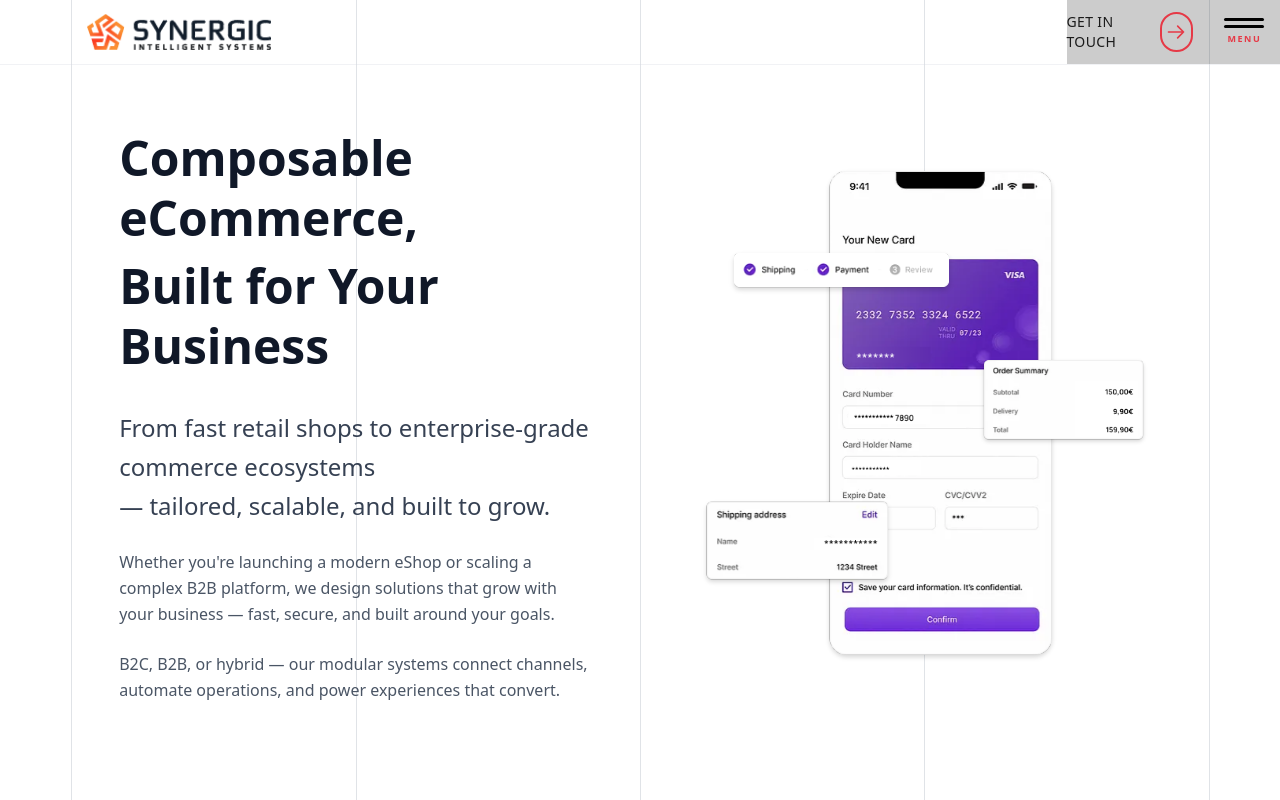
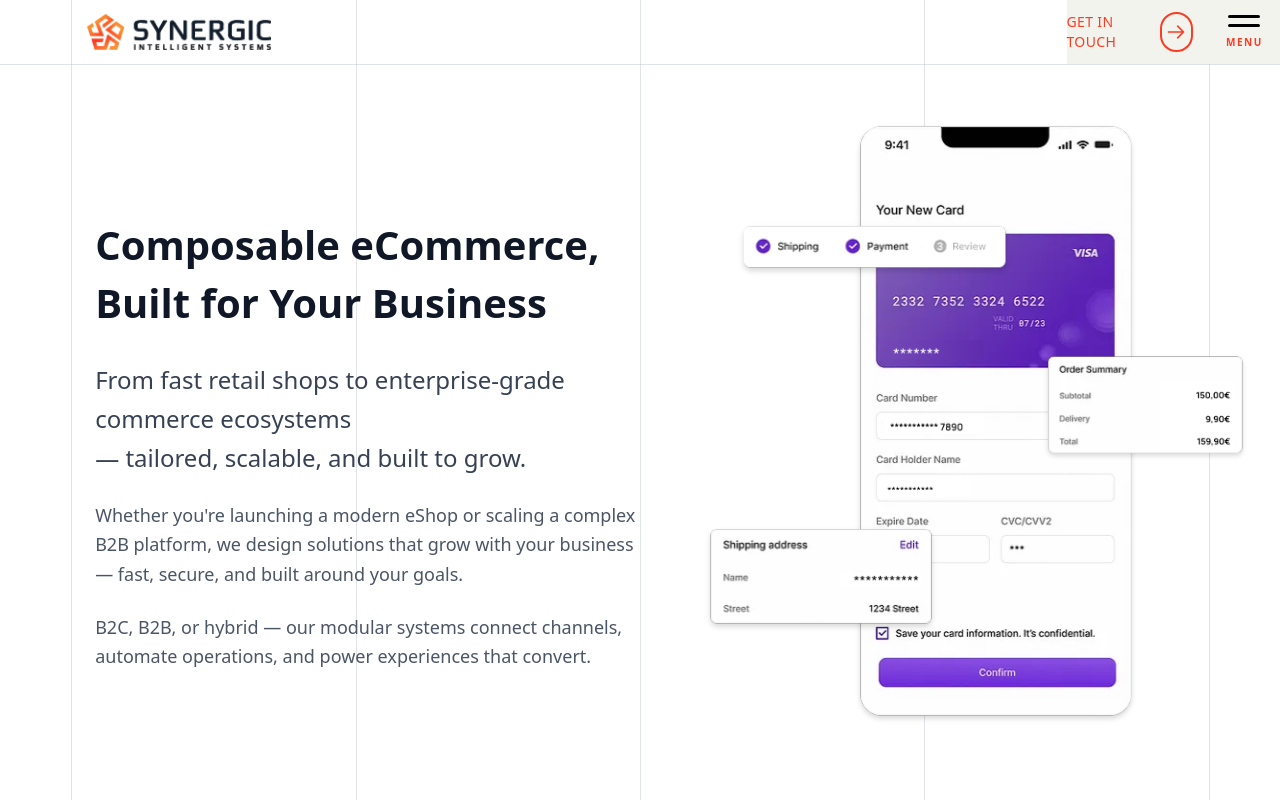
Before and after one commit to abdullah-fareed1/synergic, a Next.js app: page /b2c in a window 1280 px wide. Shown: the top 800 px of the page. Built offline with nearby package versions, Linux system fonts and the light colour scheme.

Commit message:
QA: Updates to B2C Page design

```diff
--- a/app/b2c/components/Navbar.tsx
+++ b/app/b2c/components/Navbar.tsx
@@ -7,18 +7,14 @@ type NavbarProps = {
 export default function Navbar({ onMenuClick }: NavbarProps) {
   return (
     <nav className="absolute top-0 left-0 right-0 z-20">
-      {/* Grid overlay for desktop */}
       <div className="hidden lg:block absolute inset-0 pointer-events-none">
-        {/* Horizontal line - height is 1/18 of viewport width to make squares */}
-        <div className="absolute left-0 right-0 h-px bg-gray-300 opacity-30" style={{ top: 'calc(100vw / 20)' }} />
+        <div className="absolute left-0 right-0 h-px bg-gray-400 opacity-30" style={{ top: 'calc(100vw / 20)' }} />
       </div>
-
-      {/* Mobile horizontal line */}
-      <div className="lg:hidden absolute left-0 right-0 h-px bg-gray-300 opacity-30" style={{ top: 60 }} />
+      <div className="lg:hidden absolute left-0 right-0 h-px bg-gray-400 opacity-30" style={{ top: 60 }} />
 
       <div className="relative flex items-start justify-between" style={{ height: 'calc(100vw / 20)' }}>
         {/* Desktop Logo */}
-        <div className="hidden lg:flex items-center absolute left-[5.56%] top-0 bottom-0 pl-4">
+        <div className="hidden lg:flex items-center absolute left-[5.56%] top-0 bottom-0 pl-4 cursor-pointer">
           <img
             src="logos/synergic-b2c-logo.png"
             alt="Synergic Intelligent Systems"
@@ -28,7 +24,7 @@ export default function Navbar({ onMenuClick }: NavbarProps) {
         </div>
 
         {/* Mobile Logo */}
-        <div className="lg:hidden flex items-center px-4 py-4">
+        <div className="lg:hidden flex items-center px-4 py-4 cursor-pointer">
           <img
             src="logos/synergic-b2c-logo.png"
             alt="Synergic Intelligent Systems"
@@ -39,7 +35,7 @@ export default function Navbar({ onMenuClick }: NavbarProps) {
 
         {/* Desktop Get in Touch */}
         <div
-          className="hidden lg:flex items-center justify-end absolute top-0 bottom-0 pr-4 gap-3 cursor-pointer hover:opacity-80 transition bg-black/20"
+          className="hidden lg:flex items-center justify-end absolute top-0 bottom-0 pr-4 gap-3 cursor-pointer hover:opacity-80 transition bg-[#F3F3EE]"
           style={{
             right: '5.56%',
             width: 'calc(5.56% * 2)'
@@ -47,20 +43,20 @@ export default function Navbar({ onMenuClick }: NavbarProps) {
         >
           <span
             className="text-sm font-medium tracking-wide uppercase"
-            style={{ color: '#1A1A1A' }}
+            style={{ color: 'var(--brand-red)' }}
           >
             Get in Touch
           </span>
           <div
             className="w-10 h-10 rounded-full flex items-center justify-center transition border-2"
             style={{
-              borderColor: "#E63946",
+              borderColor: "var(--brand-red)",
               backgroundColor: 'transparent'
             }}
           >
             <svg
               className="w-5 h-5"
-              style={{ color: "#E63946" }}
+              style={{ color: "var(--brand-red)" }}
               fill="none"
               stroke="currentColor"
               viewBox="0 0 24 24"
@@ -78,31 +74,31 @@ export default function Navbar({ onMenuClick }: NavbarProps) {
         {/* Desktop Menu */}
         <button
           onClick={onMenuClick}
-          className="hidden lg:flex absolute right-0 top-0 bottom-0 flex-col items-center justify-center hover:opacity-80 transition bg-black/20"
+          className="hidden lg:flex absolute right-0 top-0 bottom-0 flex-col items-center justify-center hover:opacity-80 transition bg-[#F3F3EE] cursor-pointer"
           style={{ width: '5.56%' }}
         >
-          <div className="flex flex-col items-center gap-1">
-            <div className="flex flex-col gap-1">
-              <div className="bg-black w-10 h-0.75 rounded-sm" />
-              <div className="bg-black w-10 h-0.75 rounded-sm" />
-            </div>
+          <div className="flex flex-col items-center gap-2">
+            <svg width="32" height="12" viewBox="0 0 32 12" fill="none">
+              <rect x="0" y="0" width="32" height="3" rx="1.5" fill="black" />
+              <rect x="0" y="9" width="32" height="3" rx="1.5" fill="black" />
+            </svg>
             <span
-              className="uppercase font-semibold"
+              className="uppercase font-bold"
               style={{
-                color: "#E63946",
-                fontSize: "9px",
+                color: "var(--brand-red)",
+                fontSize: "10px",
                 letterSpacing: "1.55px",
               }}
             >
               MENU
             </span>
-          </div>
+            </div>
         </button>
 
         {/* Mobile Menu Button */}
         <button
           onClick={onMenuClick}
-          className="lg:hidden flex flex-col items-center justify-center hover:opacity-80 transition bg-black/20"
+          className="lg:hidden flex flex-col items-center justify-center hover:opacity-80 transition bg-black/20 cursor-pointer"
           style={{ width: 'calc(100vw / 6)', height: 60 }}
         >
           <div className="flex flex-col items-center gap-1">
--- a/app/b2c/sections/HeroSection.tsx
+++ b/app/b2c/sections/HeroSection.tsx
@@ -20,14 +20,10 @@ export default function HeroSection() {
               Composable eCommerce,{" "}
               <span className="block mt-1">Built for Your Business</span>
             </h1>
-
             <p className="text-2xl leading-relaxed mb-4 text-gray-700">
               From fast retail shops to enterprise-grade commerce ecosystems — tailored, scalable, and built to grow.
             </p>
-
-
           </div>
-
           <div className="w-full flex justify-center">
             <img
               src="images/b2c-mobile.svg"
@@ -49,7 +45,7 @@ export default function HeroSection() {
         {isMenuOpen && <MobileMenu onClose={() => setIsMenuOpen(false)} />}
       </section>
 
-      {/* DESKTOP VERSION */}
+      {/* DESKTOP */}
       <div className="hidden lg:block relative bg-white">
         <Navbar onMenuClick={() => setIsMenuOpen(true)} />
 
@@ -60,32 +56,29 @@ export default function HeroSection() {
           desktopOnly={true}
         >
           <GridContainer className="min-h-screen">
-            {/* Left Column - Content */}
-            <GridCol span="AB" className="flex flex-col justify-center p-12 py-32">
-              <h1 className="text-4xl xl:text-5xl font-extrabold leading-tight mb-8 text-gray-900">
+            <GridCol span="AB" className="flex flex-col pl-6 mt-20 pt-35">
+              <h1 className="text-4xl xl:text-[40px] font-extrabold leading-tight mb-8 text-gray-900">
                 Composable eCommerce,{" "}
                 <span className="block mt-2">Built for Your Business</span>
               </h1>
 
               <p className="text-2xl leading-relaxed mb-6 text-gray-700 max-w-3xl">
-                From fast retail shops to enterprise-grade commerce ecosystems <br></br>— tailored, scalable, and built to grow.
+                From fast retail shops to enterprise-grade commerce ecosystems <br/>— tailored, scalable, and built to grow.
               </p>
 
-              <p className="text-l leading-relaxed mb-6 text-gray-600 max-w-xl">
+              <p className="text-lg leading-relaxed mb-6 text-gray-600 max-w-xl">
                 Whether you're launching a modern eShop or scaling a complex B2B platform, we design solutions that grow with your business — fast, secure, and built around your goals.
               </p>
 
-              <p className="text-l leading-relaxed text-gray-600 max-w-xl">
+              <p className="text-lg leading-relaxed text-gray-600 max-w-xl">
                 B2C, B2B, or hybrid — our modular systems connect channels, automate operations, and power experiences that convert.
               </p>
             </GridCol>
-
-            {/* img */}
-            <GridCol span="CD" className="flex items-center justify-center  p-12">
+            <GridCol span="CD" className="flex items-center justify-start pl-12 pt-12">
               <img
                 src="images/b2c-mobile.svg"
                 alt="eCommerce Platform"
-                className="w-full max-w-2xl"
+                className="max-w-xl max-h-225 object-contain"
               />
             </GridCol>
           </GridContainer>
```
